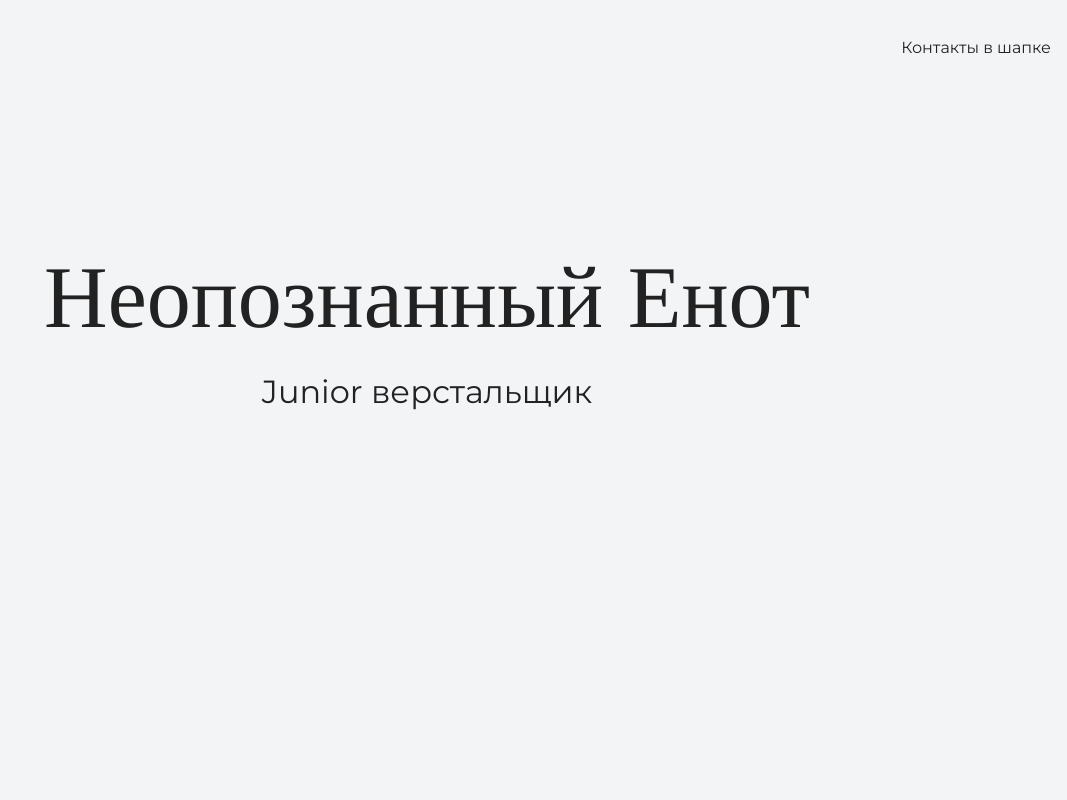
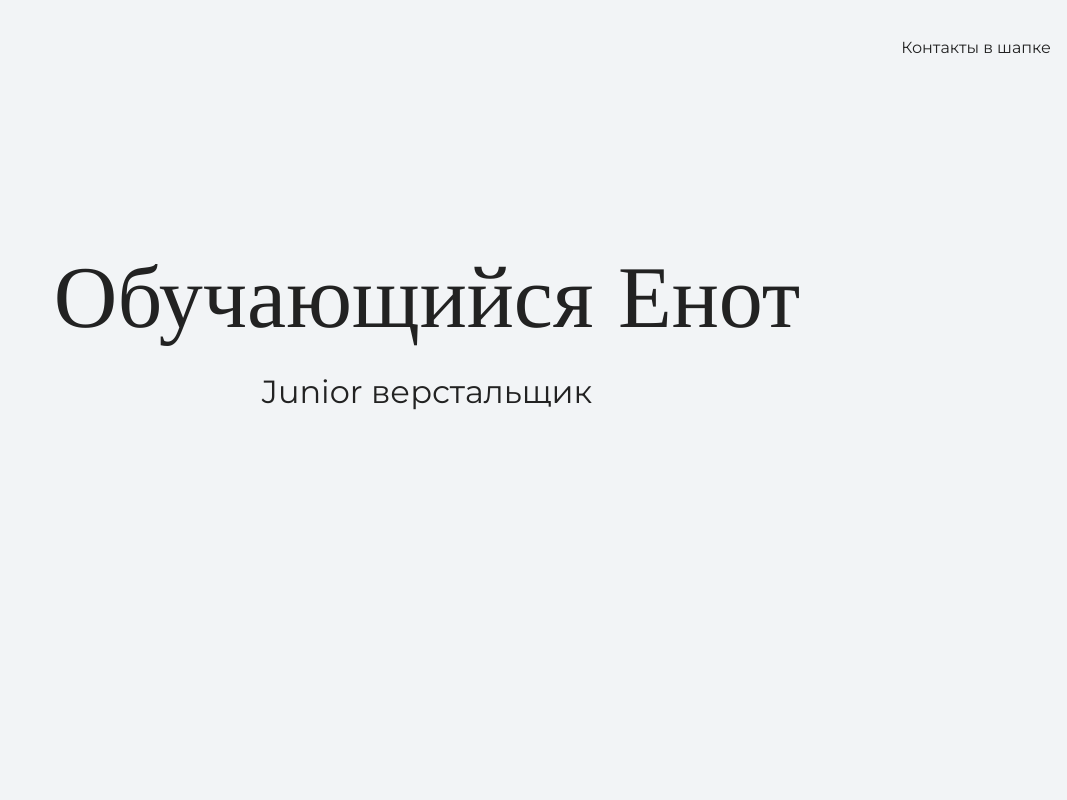
Before and after one commit to Tantyus/moiperviysait, a plain HTML site: page index.html in a window 1280 px wide. Shown: the top 800 px of the page, without its empty margins (213-1280 px from the left). Drawn offline with nearby package versions, Linux system fonts and the light colour scheme.

Commit message:
меняю текст

```diff
--- a/index.html
+++ b/index.html
@@ -16,7 +16,7 @@
 
     <section class="hero-image">
       <div class="container">
-       <h1 class="heading">Неопознанный Енот</h1>
+       <h1 class="heading">Обучающийся Енот</h1>
        <p>Junior верстальщик</p>
       </div>
     </section>
```
